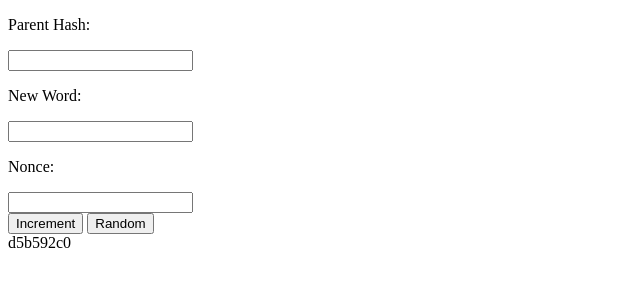
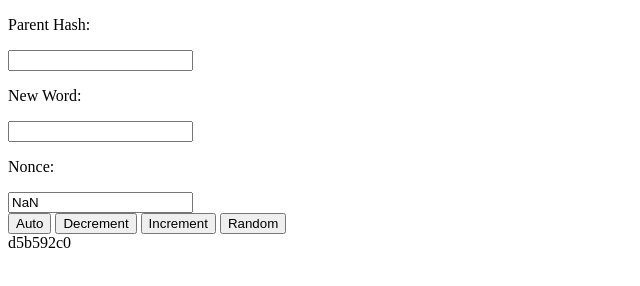
Before and after one commit to JoshOrndorff/BitStory, a plain HTML site: page index.html in a window 1280 px wide. Both pictures are taken after a click on the button "Increment". Shown: the whole page, without its empty margins (0-640 px from the left). Drawn offline with Linux system fonts and the light colour scheme.

Commit message:
Added decrement, nicer updating, and autohash button

```diff
--- a/index.html
+++ b/index.html
@@ -21,10 +21,11 @@
 
     <div>
       <p>Nonce:</p>
-      <input type="number" id="nonce" value/>
+      <input type="text" id="nonce" value/>
     </div>
 
-
+    <button id="auto">Auto</button>
+    <button id="decrement">Decrement</button>
     <button id="increment">Increment</button>
     <button id="random">Random</button>
 
--- a/index.js
+++ b/index.js
@@ -6,54 +6,78 @@ window.addEventListener("DOMContentLoaded", () => {
   var parentBox    = document.getElementById("parent")
   var wordBox      = document.getElementById("word")
   var nonceBox     = document.getElementById("nonce")
+  var autoButton   = document.getElementById("auto")
   var incButton    = document.getElementById("increment")
+  var decButton    = document.getElementById("decrement")
   var randomButton = document.getElementById("random")
   var hashDiv      = document.getElementById("hash")
 
   //TODO set default values
 
+  // Update the hash whenever the text changes
+  parentBox.addEventListener("input", updateHash)
+  wordBox  .addEventListener("input", updateHash)
+  nonceBox .addEventListener("change", updateHash)
+
   // Handle clicking the increment button
-  incButton.addEventListener("click", () => {
+  incButton.addEventListener("click", () => {changeBy( 1);updateHash()})
+  decButton.addEventListener("click", () => {changeBy(-1);updateHash()})
+  autoButton.addEventListener("click", () => {
+    var hash = "33"
+    console.log("here")
+    while(hash.slice(0, 2) !== "00") {
+      console.log("there")
+      var nonce = parseInt(nonceBox.value, 10)
+      changeBy(1)
 
-    // Increment the nonce
+      hash = getHash()
+    }
+    updateHash()
+  })
+
+  /**
+   * Get the hash and update the DOM
+   */
+  function updateHash(){
+    hashDiv.innerHTML = getHash()
+  }
+
+  /**
+   * Change the nonce in the DOM by n
+   * @param n The amount to change by
+   */
+  function changeBy(n){
     var nonce = parseInt(nonceBox.value, 10)
-    nonce++
+    nonce += n
     nonceBox.value = nonce
-
-    // Update the hash
-    updateHash(nonce)
-  })
+  }
 
   // Handle clicking the random button
   randomButton.addEventListener("click", () => {
 
     // Generate the random 32-bit nonce
-    var tempNonce = new Uint32Array(1)
-    window.crypto.getRandomValues(tempNonce)
-    var nonce = tempNonce[0]
-    nonceBox.value = nonce
+    var nonce = new Uint32Array(1)
+    window.crypto.getRandomValues(nonce)
+    nonceBox.value = nonce[0]
 
-    // Update the hash
-    updateHash(nonce)
+    updateHash()
   })
 
   /**
-   * Calculate the sha256 hash of the parameters,a nd display the first 8 hexadigits
-   * in the DOM
-   * @param parent The first 8 hexadigits of the parent block's hash
-   * @param word The new word you are adding to the story (no laeding or trailing spaces)
-   * @param nonce An unsigned integer in decimal form
+   * Calculate the sha256 hash of the parameters, and return the first
+   * 8 hexadigits as a string
+   * @return The computed has value
    */
-  function updateHash(nonce) {
-    console.log("update hash")
-    // Read in the other values
+  function getHash() {
+    // Read in the values
+    var nonce = parseInt(nonceBox.value, 10)
     var parent = parentBox.value
     var word = wordBox.value
 
     var concat = parent + word + nonce
     var hash = sha256(concat).slice(0, 8)
 
-    hashDiv.innerHTML = hash
+    return hash
   }
 
 })
```
